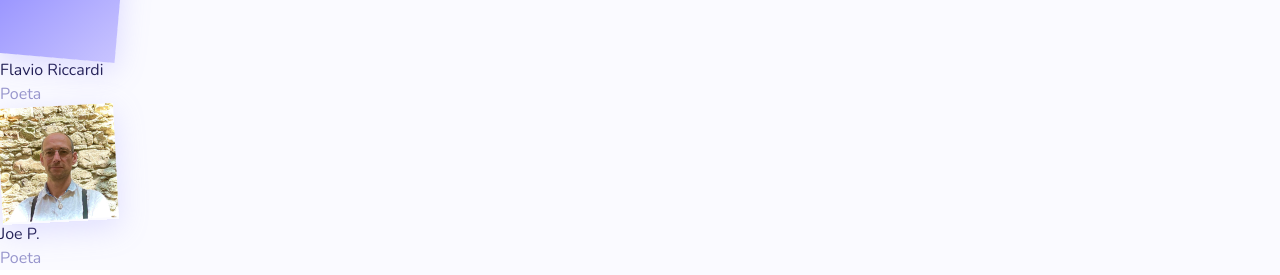
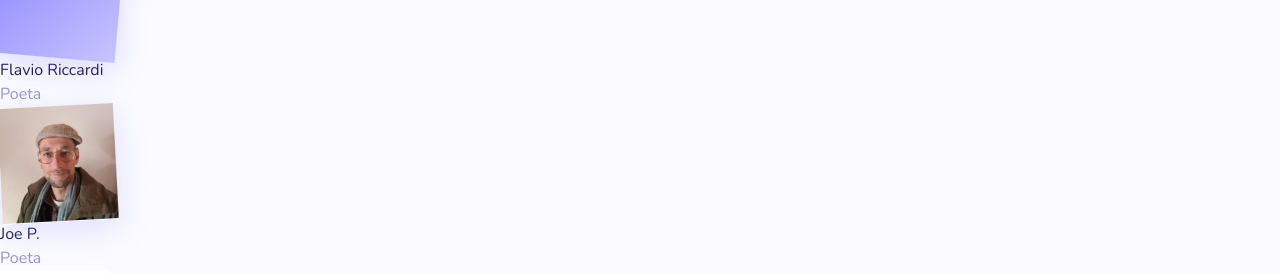
Before and after one commit to collettivogelatina/collettivo_gelatina, a Next.js app: page / in a window 1280 px wide. Shown: the part 4075-4350 px from the top of the page. Built offline with nearby package versions, Linux system fonts and the light colour scheme; no server answers; the database is empty; a web font is replaced by a local one.

Commit message:
Sostituita foto di Joe P. con la nuova versione PNG

```diff
--- a/src/app/page.tsx
+++ b/src/app/page.tsx
@@ -108,7 +108,7 @@ const members = [
   { name: "Francesco Mastrostefano", role: "Fondastorie", initial: "FM", gradient: ["#6060F0", "#9895FF"], size: 124, rot:  3 },
   { name: "Julia Vignapiano",      role: "Poeta",       initial: "JV", gradient: ["#7A74FF", "#A09BFF"], size: 118, rot: -2 },
   { name: "Flavio Riccardi",       role: "Poeta",       initial: "FR", gradient: ["#8A85FF", "#C8C4FF"], size: 120, rot:  5 },
-  { name: "Joe P.",                role: "Poeta",       initial: "JP", gradient: ["#9895FF", "#D0CDFF"], size: 116, rot: -3, image: "/Joe_p.jpeg" },
+  { name: "Joe P.",                role: "Poeta",       initial: "JP", gradient: ["#9895FF", "#D0CDFF"], size: 116, rot: -3, image: "/Joe_p.png" },
 ];
 
 export default function Home() {
```
Also changed, not shown: public/Joe_p.jpeg (deleted), public/Joe_p.png (added).
